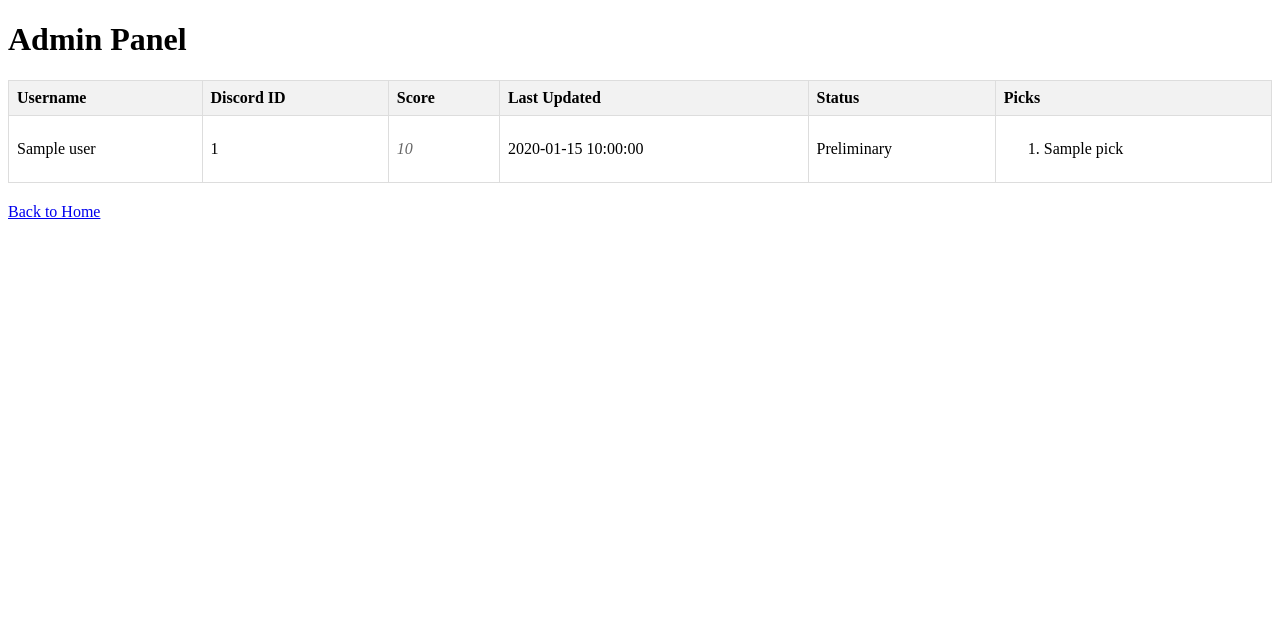
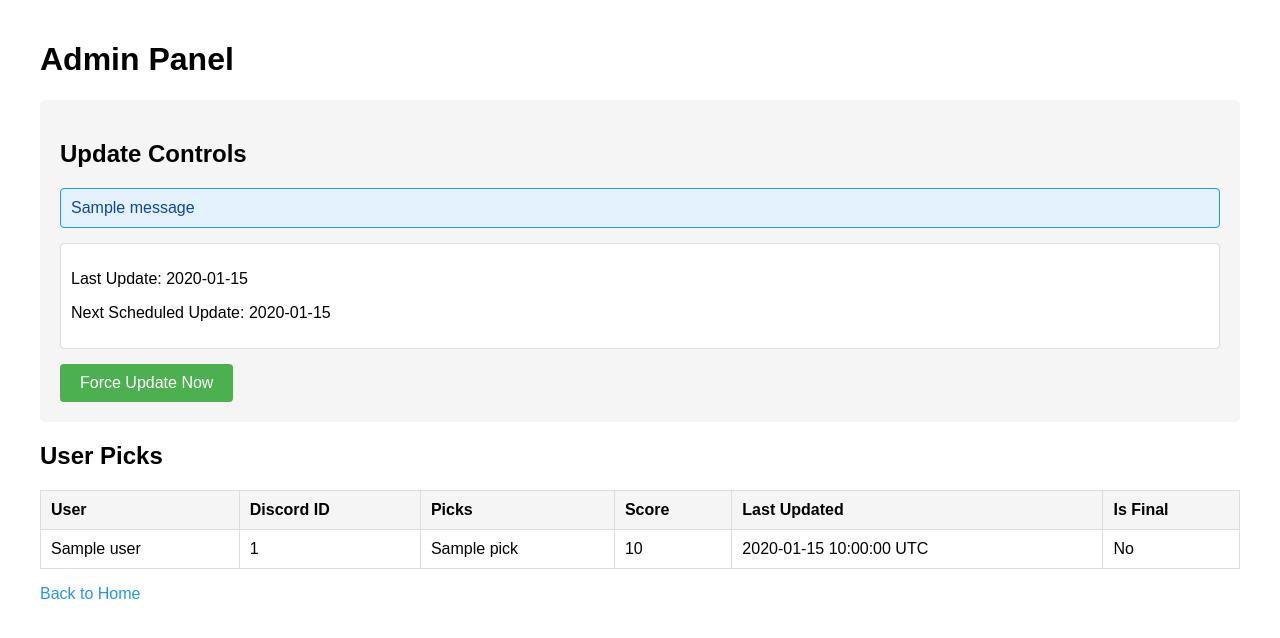
Before and after one commit to itZzosku/Pickem, a Flask app: template templates/admin.html in a window 1280 px wide. Shown: the top 638 px of the page. Run offline with Flask 3, Linux system fonts and the light colour scheme; the template is opened without the code that fills it: most values are stand-ins (such as "Sample title", 1, 10 or a date in 2020); one stand-in notice (Sample message) is shown.

Commit message:
Enhance admin panel with force update functionality, display update schedules, and improve UI/UX; update `wsgi.py` for initialization consistency.

```diff
--- a/app.py
+++ b/app.py
@@ -192,16 +192,31 @@ def leaderboard():
     )
 
 
-@app.route("/admin")
+@app.route("/admin", methods=['GET', 'POST'])
 @login_required
 @admin_required
 def admin():
     from models import UserScore
+    from flask import request, flash
+
+    # Handle force update
+    if request.method == 'POST' and 'force_update' in request.form:
+        def force_update():
+            with app.app_context():
+                run_async_update(DEFAULT_RAID_SLUG)
+                from updater import update_user_scores
+                update_user_scores()
+
+        update_thread = threading.Thread(target=force_update)
+        update_thread.start()
+        flash("Force update initiated. Rankings will be updated shortly.")
+        return redirect(url_for('admin'))
+
+    # Existing admin panel code
     all_picks = Pick.query.all()
     picks_data = []
 
     for pick in all_picks:
-        # Get the user's latest score
         user_score = UserScore.query.filter_by(user_id=pick.user_id).first()
         score_value = user_score.score if user_score else 0
         score_updated = user_score.last_updated if user_score else None
@@ -216,10 +231,17 @@ def admin():
             "is_final": is_final
         })
 
-    # Sort by score (highest first)
     picks_data.sort(key=lambda x: x["score"], reverse=True)
 
-    return render_template("admin.html", picks=picks_data)
+    # Get update status
+    update_status = UpdateStatus.query.first()
+    next_update = update_status.next_update if update_status else None
+    last_update = update_status.last_update if update_status else None
+
+    return render_template("admin.html",
+                         picks=picks_data,
+                         next_update=next_update,
+                         last_update=last_update)
 
 
 @app.route("/logout")
--- a/templates/admin.html
+++ b/templates/admin.html
@@ -2,43 +2,118 @@
 <html lang="en">
 <head>
     <meta charset="UTF-8">
-    <title>Admin Panel</title>
-    <link rel="stylesheet" href="{{ url_for('static', filename='style.css') }}">
+    <title>Admin Panel - Finnish Guilds Pick'em</title>
     <style>
+        body {
+            font-family: Arial, sans-serif;
+            max-width: 1200px;
+            margin: 0 auto;
+            padding: 20px;
+        }
+
+        .admin-controls {
+            background: #f5f5f5;
+            padding: 20px;
+            margin: 20px 0;
+            border-radius: 5px;
+        }
+
+        .update-button {
+            background: #4CAF50;
+            color: white;
+            padding: 10px 20px;
+            border: none;
+            border-radius: 4px;
+            cursor: pointer;
+            font-size: 16px;
+        }
+
+        .update-button:hover {
+            background: #45a049;
+        }
+
+        .flash-message {
+            padding: 10px;
+            margin: 10px 0;
+            background: #e3f2fd;
+            border: 1px solid #2196F3;
+            border-radius: 4px;
+            color: #0d47a1;
+        }
+
+        .update-status {
+            margin: 15px 0;
+            padding: 10px;
+            background: #fff;
+            border: 1px solid #ddd;
+            border-radius: 4px;
+        }
+
         table {
             width: 100%;
             border-collapse: collapse;
-            margin: 20px 0;
+            margin-top: 20px;
         }
+
         th, td {
-            padding: 8px;
+            padding: 10px;
+            border: 1px solid #ddd;
             text-align: left;
-            border: 1px solid #ddd;
         }
+
         th {
-            background-color: #f2f2f2;
+            background-color: #f5f5f5;
         }
-        .final-score {
-            color: green;
-            font-weight: bold;
+
+        tr:nth-child(even) {
+            background-color: #f9f9f9;
         }
-        .preliminary-score {
-            color: #666;
-            font-style: italic;
+
+        a {
+            color: #2196F3;
+            text-decoration: none;
+        }
+
+        a:hover {
+            text-decoration: underline;
         }
     </style>
 </head>
 <body>
     <h1>Admin Panel</h1>
+
+    <div class="admin-controls">
+        <h2>Update Controls</h2>
+        {% with messages = get_flashed_messages() %}
+            {% if messages %}
+                {% for message in messages %}
+                    <div class="flash-message">{{ message }}</div>
+                {% endfor %}
+            {% endif %}
+        {% endwith %}
+
+        <div class="update-status">
+            <p>Last Update: {{ last_update.strftime('%Y-%m-%d %H:%M:%S UTC') if last_update else 'Never' }}</p>
+            <p>Next Scheduled Update: {{ next_update.strftime('%Y-%m-%d %H:%M:%S UTC') if next_update else 'Unknown' }}</p>
+        </div>
+
+        <form method="POST">
+            <button type="submit" name="force_update" value="1" class="update-button">
+                Force Update Now
+            </button>
+        </form>
+    </div>
+
+    <h2>User Picks</h2>
     <table>
         <thead>
             <tr>
-                <th>Username</th>
+                <th>User</th>
                 <th>Discord ID</th>
+                <th>Picks</th>
                 <th>Score</th>
                 <th>Last Updated</th>
-                <th>Status</th>
-                <th>Picks</th>
+                <th>Is Final</th>
             </tr>
         </thead>
         <tbody>
@@ -46,34 +121,15 @@
             <tr>
                 <td>{{ pick.user }}</td>
                 <td>{{ pick.discord_id }}</td>
-                <td class="{% if pick.is_final %}final-score{% else %}preliminary-score{% endif %}">
-                    {{ pick.score }}
-                </td>
-                <td>
-                    {% if pick.last_updated %}
-                        {{ pick.last_updated.strftime('%Y-%m-%d %H:%M:%S') }}
-                    {% else %}
-                        Not scored yet
-                    {% endif %}
-                </td>
-                <td>
-                    {% if pick.is_final %}
-                        Final
-                    {% else %}
-                        Preliminary
-                    {% endif %}
-                </td>
-                <td>
-                    <ol>
-                        {% for guild in pick.picks %}
-                            <li>{{ guild }}</li>
-                        {% endfor %}
-                    </ol>
-                </td>
+                <td>{{ pick.picks|join(', ') }}</td>
+                <td>{{ pick.score }}</td>
+                <td>{{ pick.last_updated.strftime('%Y-%m-%d %H:%M:%S UTC') if pick.last_updated else 'Never' }}</td>
+                <td>{{ 'Yes' if pick.is_final else 'No' }}</td>
             </tr>
             {% endfor %}
         </tbody>
     </table>
+
     <p><a href="{{ url_for('index') }}">Back to Home</a></p>
 </body>
 </html>
--- a/wsgi.py
+++ b/wsgi.py
@@ -15,6 +15,7 @@ handler = logging.StreamHandler(sys.stderr)
 handler.setLevel(logging.DEBUG)
 logger.addHandler(handler)
 
+
 def initialize_updates():
     with app.app_context():
         logger.debug("Running initial update...")
@@ -30,6 +31,7 @@ def initialize_updates():
             periodic_update(app, 300)  # Update every 5 minutes
         except Exception as e:
             logger.error(f"Error during updates initialization: {str(e)}")
+
 
 try:
     # Test the app configuration
```
